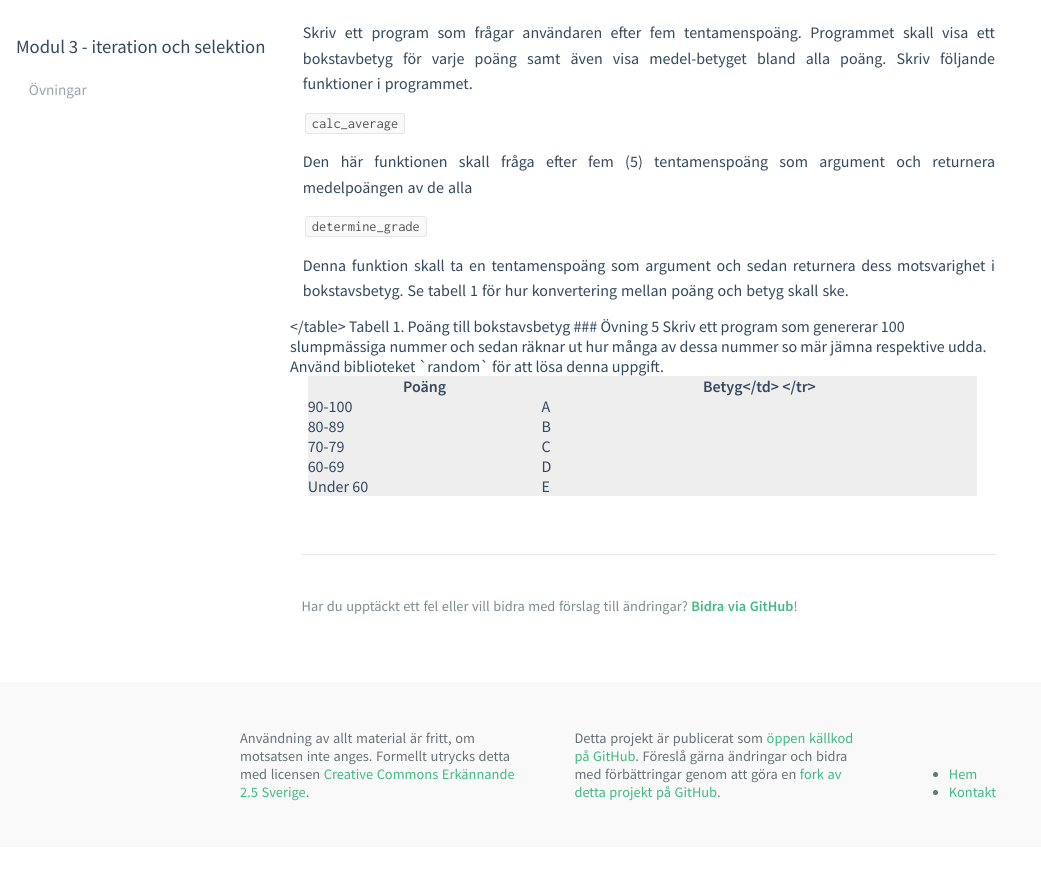
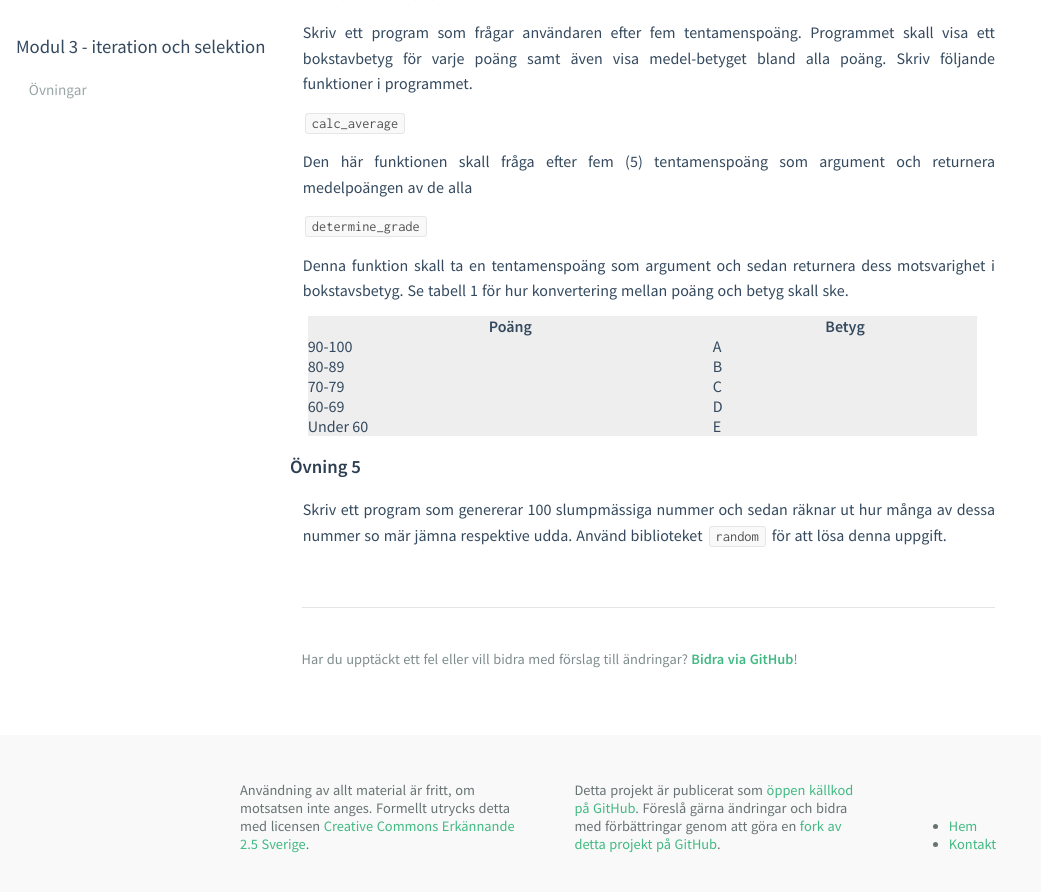
Before and after one commit to mau-dvmt/ia-python, a Jekyll site: the page built from modules/m3/exercises/L05.md, in a window 1280 px wide and 900 px high, scrolled down 1843 px. Shown: the top 892 px of the window, without its empty margins (0-1041 px from the left). Built offline with Jekyll 4.4.1, drawn with Linux system fonts in a browser that asks for light colours; before the commit the page ends 2690 px from its top, so only the background shows below that; some of the changed lines change nothing that is shown.

Commit message:
Fix table bug

```diff
--- a/modules/m3/exercises/L05.md
+++ b/modules/m3/exercises/L05.md
@@ -84,7 +84,7 @@ Denna funktion skall ta en tentamenspoäng som argument och sedan returnera dess
 <table>
 	<tr>
 		<th>Poäng</th>
-		<th>Betyg</td>
+		<th>Betyg</th>
 	</tr>
 	<tr>
 		<td>90-100</td>
@@ -108,7 +108,6 @@ Denna funktion skall ta en tentamenspoäng som argument och sedan returnera dess
 	</tr>
 </table>
 
-Tabell 1. Poäng till bokstavsbetyg
 
 ### Övning 5
 Skriv ett program som genererar 100 slumpmässiga nummer och sedan räknar ut hur många av dessa nummer so mär jämna respektive udda. Använd biblioteket `random` för att lösa denna uppgift.
```
